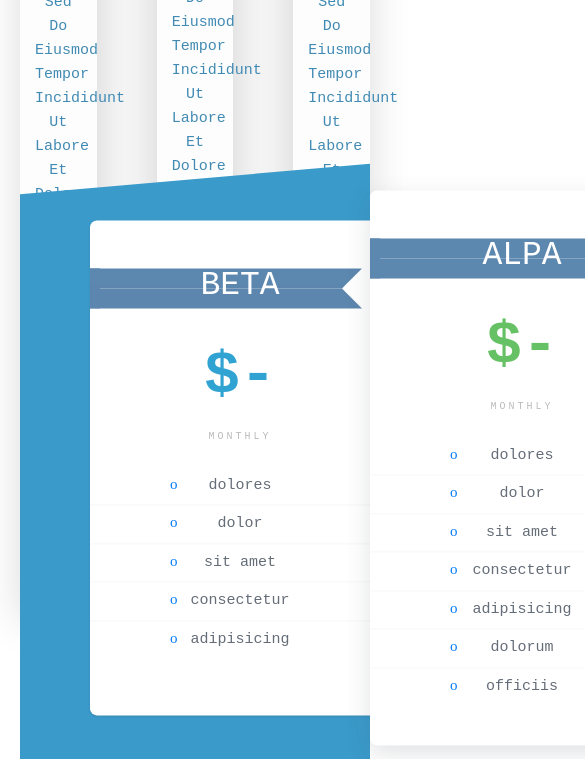
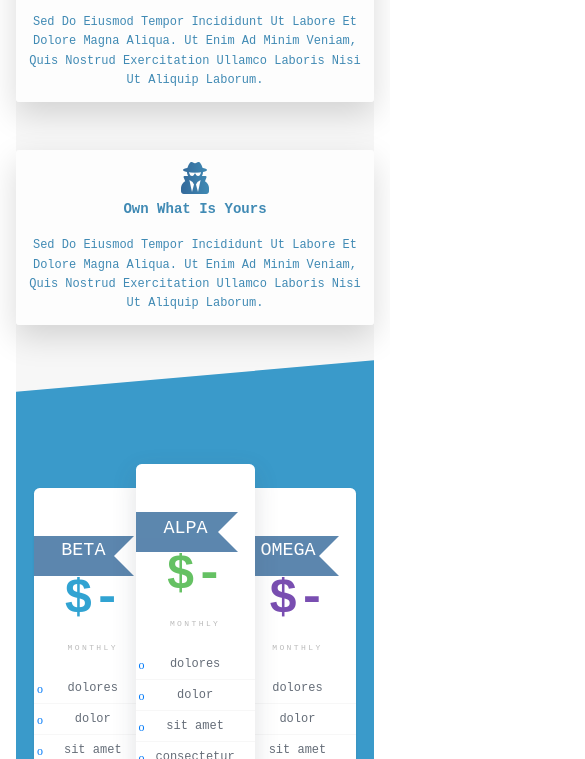
Before and after one commit to FyerBall/Elastin, a website: page index.html in a window 390 px wide. Shown: the part 1241-2000 px from the top of the page, 585 px wide, since content can reach past the window. Drawn offline with Linux system fonts and the light colour scheme.

Commit message:
Working +  media query

```diff
--- a/index.html
+++ b/index.html
@@ -60,7 +60,7 @@
 
     <section class="plans" id="plans">
       <div class="plans__card">
-        <div class="price__plan">
+        <div class="price__plan col-1-of-3">
           <h2 class="price__plan--name">Beta</h2>
           <h1 class="price__plan--price">$-</h1>
           <p class="price__plan--description">Monthly</p>
@@ -72,7 +72,7 @@
             <li class="price__plan--list">adipisicing</li>
           </ul>
         </div>
-        <div class="price__plan featured">
+        <div class="price__plan featured col-1-of-3">
           <h2 class="price__plan--name">Alpa</h2>
           <h1 class="price__plan--price">$-</h1>
           <p class="price__plan--description">Monthly</p>
@@ -87,7 +87,7 @@
           </ul>
         </div>
 
-        <div class="price__plan">
+        <div class="price__plan col-1-of-3">
           <h2 class="price__plan--name">Omega</h2>
           <h1 class="price__plan--price">$-</h1>
           <p class="price__plan--description">Monthly</p>
--- /dev/null
+++ b/sass/abstract/_mixins.scss
@@ -0,0 +1,32 @@
+// Media Query Manger
+// 1em = 16px
+// 600px / 16 = 37.5em
+// 900px / 16 = 56.25em
+// 1200 / 16 =  75em
+// 1800px / 16 = 112.5
+@mixin rwd($breakpoint) {
+  @if ($breakpoint == phone) {
+    @media screen and (max-width: 43.75em) {
+      @content;
+    }
+  }
+
+  @if ($breakpoint == tab) {
+    @media screen and (max-width: 56.25em) {
+      @content;
+    }
+  }
+
+  @if ($breakpoint == largeScreen) {
+    @media screen and (max-width: 75em) {
+      @content;
+    }
+  }
+
+
+  @if ($breakpoint == xlScreen) {
+    @media screen and (min-width: 112.5em) {
+      @content;
+    }
+  }
+}
--- a/sass/base/_base.scss
+++ b/sass/base/_base.scss
@@ -7,9 +7,25 @@
 }
 
 html {
-font-size: 10px;
+  font-size: 62.5%;
+
+  @include rwd (largeScreen) {
+    font-size: 56.25%;
+  }
+
+  @include rwd (phone) {
+    font-size: 50%;
+  }
+
+
+  @include rwd (xlScreen) {
+    font-size: 75%;
+  }
+
 }
 
 body {
   padding: 2rem;
+
+
 }
--- a/sass/components/_card.scss
+++ b/sass/components/_card.scss
@@ -2,6 +2,18 @@
   display: flex;
   position: absolute;
   left: 20%;
+
+  @include rwd (largeScreen) {
+    left: 11%;
+  }
+
+  @include rwd (tab) {
+    position: inherit;
+    padding: 7rem 0 7rem;
+    margin: 0 auto;
+    width: 90%;
+  }
+
 }
 
 .price__plan {
@@ -61,6 +73,12 @@
       color: $card-white;
       text-transform: uppercase;
 
+      @include rwd (phone) {
+        font-size: 2.3rem;
+        top: 5%;
+        left: -8%;
+      }
+
 
    }
 
@@ -99,6 +117,10 @@
       position: absolute;
       left: 80px;
       top: 10px;
+
+      @include rwd (phone) {
+      left: 3px;
+     }
     }
    }
 }
--- a/sass/components/_form.scss
+++ b/sass/components/_form.scss
@@ -1,6 +1,8 @@
 .form {
 
-
+  @include rwd (phone) {
+  width: 16rem;
+  }
   &__group:not(:last-child){
     margin-bottom: 2rem;
   }
--- a/sass/layout/_grid.scss
+++ b/sass/layout/_grid.scss
@@ -4,6 +4,16 @@
 
   &:not(:last-child) {
     margin-bottom: $gutter-vertical;
+
+    @include rwd (phone) {
+      margin-bottom: 6rem;
+
+    }
+  }
+
+  @include rwd (phone) {
+    max-width: 50rem;
+
   }
   // @include clearFix; // The col lost its height and this should fix it
   // CSS Attribute Selectors
@@ -16,6 +26,17 @@
     // padding: $gutter-padding;
     &:not(:last-child) {
       margin-right: 6rem;
+      margin-bottom: 6rem;
+
+      @include rwd (phone) {
+        margin-right: 0;
+
+      }
+    }
+
+    @include rwd (phone) {
+      width: 100% !important;
+
     }
   }
 
--- a/sass/main.scss
+++ b/sass/main.scss
@@ -1,4 +1,5 @@
 @import "abstract/variables";
+@import "abstract/mixins";
 
 @import "base/animation";
 @import "base/base";
@@ -15,3 +16,8 @@
 @import "layout/header";
 
 @import "pages/home";
+
+
+
+// Media Query
+@import "layout/mobile";
--- a/sass/pages/_home.scss
+++ b/sass/pages/_home.scss
@@ -2,6 +2,10 @@
   background: $gray-background-color;
   padding: 10rem 0 45rem;
   text-transform: capitalize;
+
+  @include rwd (phone) {
+    padding: 4rem 0 87rem;
+  }
 }
 
 
@@ -9,6 +13,11 @@
   padding: 7rem 0 55rem;
   background: $primary-color;
   margin-top: -7rem;
+
+  @include rwd (tab) {
+    margin-top: -3rem;
+    padding: 7rem 0 7rem;
+  }
 
   // skewing to make look like a clip path
   transform: skewY(-5deg);
@@ -32,6 +41,10 @@
   rgba($white-text-color, .9) 0%,
   rgba($white-text-color, .9) 50%,
   transparent 50%);
+  @include rwd (phone) {
+    background: linear-gradient(127deg, rgba(255, 255, 255, 0.9) 0%, rgba(255, 255, 255, 0.9) 59%, transparent 50%)
+
+  }
 
   background-size: cover;
   border-radius: .3rem;
```
Also changed, not shown: css/style.css, sass/layout/_mobile.scss (added).
